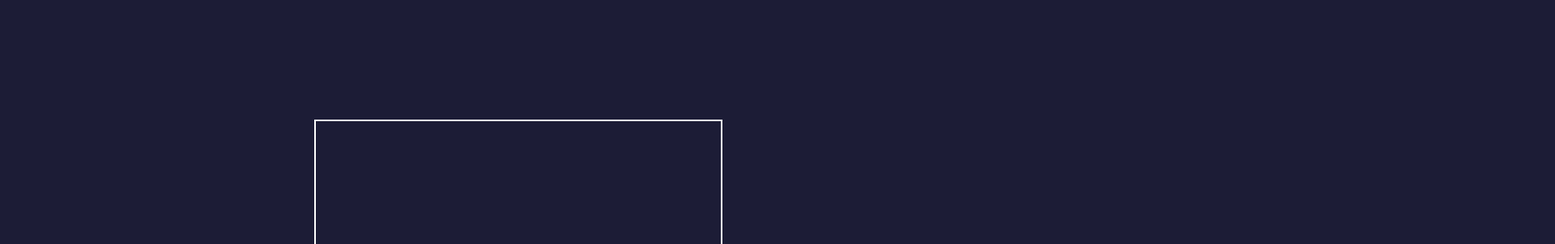
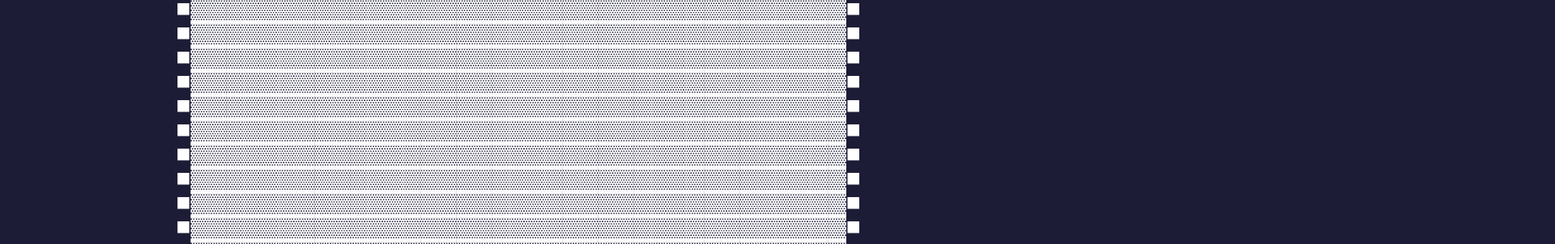
Before and after one commit to jadenham365/text-algo-art, a plain HTML site: page index.html in a window 1280 px wide. Shown: the top 302 px of the page at 81% size, 1920 px wide, since content can reach past the window. Drawn offline with Linux system fonts and the light colour scheme.

Commit message:
saving progress

```diff
--- a/index.html
+++ b/index.html
@@ -17,15 +17,15 @@
 
   .container {
     position: absolute;
-    height: 500px;
-    width: 500px;
+    height: 10000px;
+    width: 10000px;
+    top: 50%;
+    left: 50%;
+    transform: translate(-50%, -50%);
   }
 
   #mapContainer {
     border: solid 2px white;
-    top: 50%;
-    left: 50%;
-    transform: translate(-50%, -50%);
   }
 
   #map {
@@ -37,7 +37,6 @@
 
   #player {
     position: absolute;
-    z-index: 1;
     color: #c76ebc;
     background-color: #1c1c36;
     padding: 5px 10px 15px;
@@ -47,14 +46,18 @@
     transform: translate(-50%, -50%);
   }
 
+  #playerContainer {
+    z-index: 1;
+  }
 
 
 
 </style>
 	</head>
 	<body>
-
-  <div id="player"> ◕◞ ◕ </div>
+  <div class="container" id="playerContainer">
+    <div id="player"> ◕◞ ◕ </div>
+    </div>
   <div class="container" id="mapContainer">
     <div id="map"></div>
     </div>
@@ -66,8 +69,8 @@
 // remember, instead of using the default / && \ characters found on our keyboard
 // we'll be using these special unicode characters: ／ && ＼
 
-  const mapHeight = Math.round(((Math.random()*0.5)+0.5)*5);
-  const mapWidth = Math.round(((Math.random()*0.5)+0.5)*5);
+  const mapHeight = Math.round(((Math.random()*0.5)+0.5)*50);
+  const mapWidth = Math.round(((Math.random()*0.5)+0.5)*50);
 
   console.log(mapHeight);
   console.log(mapWidth);
```
